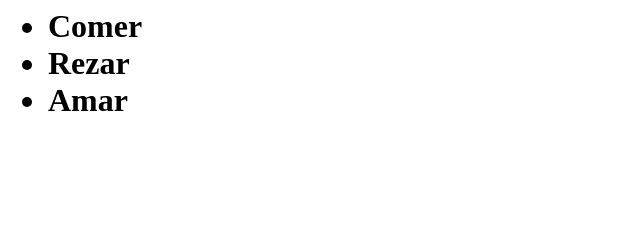
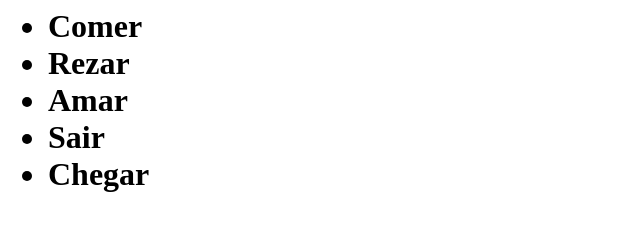
Before and after one commit to betogroo/learning, a plain HTML site: page index.html in a window 1280 px wide. Shown: the whole page, without its empty margins (0-640 px from the left). Drawn offline with Linux system fonts and the light colour scheme.

Commit message:
feat: increment 2 verbs to list

```diff
--- a/index.html
+++ b/index.html
@@ -8,6 +8,8 @@
       <li>Comer</li>
       <li>Rezar</li>
       <li>Amar</li>
+      <li>Sair</li>
+      <li>Chegar</li>
     </ul>
   </body>
 </html>
```
